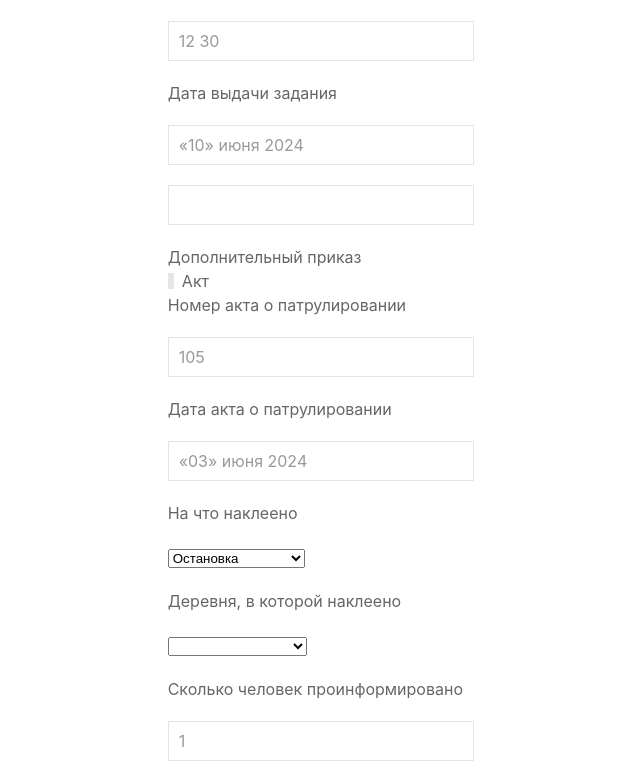
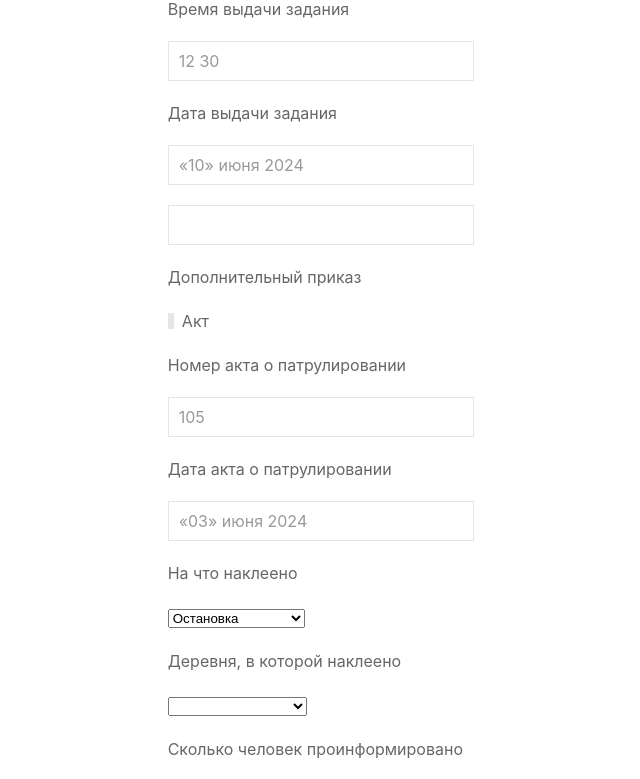
Before and after one commit to mianger22/glodocsy_core, a React (Create React App) app: page / in a window 1280 px wide. Shown: the part 943-1722 px from the top of the page, without its empty margins (299-939 px from the left). Built offline with nearby package versions, Linux system fonts and the light colour scheme.

Commit message:
added margins titles

```diff
--- a/src/Products/document_generator/Document_generator.jsx
+++ b/src/Products/document_generator/Document_generator.jsx
@@ -35,7 +35,8 @@ const Document_generator = () => (
         /* and other goodies */
       }) => (
         <form onSubmit={handleSubmit}>
-            <div className='uk-heading-bullet'>Задание</div>
+            <div className='uk-heading-bullet uk-margin'>Задание</div>
+
             <div className="mb-4">
                 <label className="input-label" for="Patrol_task_number" style={{color: "rgb(167, 150, 0);"}}>Номер задания</label>
 
@@ -268,7 +269,7 @@ const Document_generator = () => (
 
             {/* ---------------------------------------------------------------------------------------------------- */}
 
-            <div className="uk-heading-bullet">Акт</div>
+            <div className="uk-heading-bullet uk-margin">Акт</div>
 
             <div className="mb-4">
                 <label className="input-label" for="Number_patrol_act" style={{color: "rgb(167, 150, 0);"}}>Номер акта о патрулировании</label>
```
